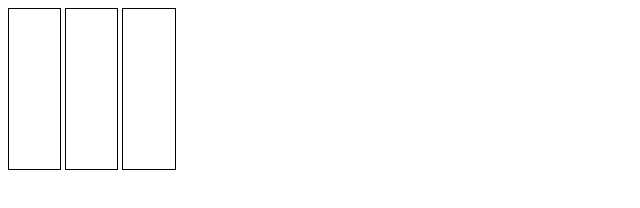
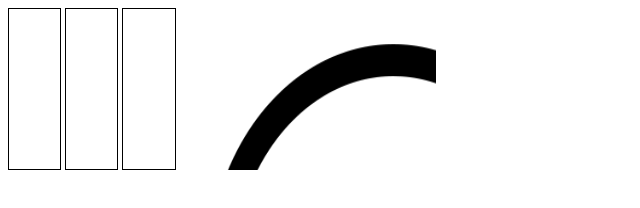
Before and after one commit to necco13/ProjektnaServer, a plain HTML site: page Uporabnik/Index.html in a window 1280 px wide. Shown: the whole page, without its empty margins (0-640 px from the left). Drawn offline with Linux system fonts and the light colour scheme.

Commit message:
volan popravljen

```diff
--- a/Uporabnik/Index.html
+++ b/Uporabnik/Index.html
@@ -27,7 +27,7 @@
     let volan=0;
 
     let svolan = new Image();
-    svolan.src= "";
+    svolan.src= "Slike/volan.png";
 
     socket.onmessage=({data}) =>
     {
@@ -47,13 +47,13 @@
       conp.fillRect(0,cp.height-vrednost*cp.height,cp.width,vrednost*cp.height);
     }
 
-    function izrisivolan()
+    function izrisivolan(volan)
     {
-      let cp=document.getElementById(pedalo);
+      let cp=document.getElementById("volan");
       let conp =cp.getContext('2d');
       conp.clearRect(0, 0, cp.width, cp.height);
       conp.rotate(volan * Math.PI / 180);
-      conp.drawImage(image, dx, dy);
+      conp.drawImage(svolan, 0, 0);
     }
 
     setInterval(()=>{
@@ -61,6 +61,7 @@
         izrisi("plin",plin);
         izrisi("bremza",bremza);
         izrisi("sklopka",sklopka)
+        izrisivolan(volan);
       },20
     );
 </script>
```
